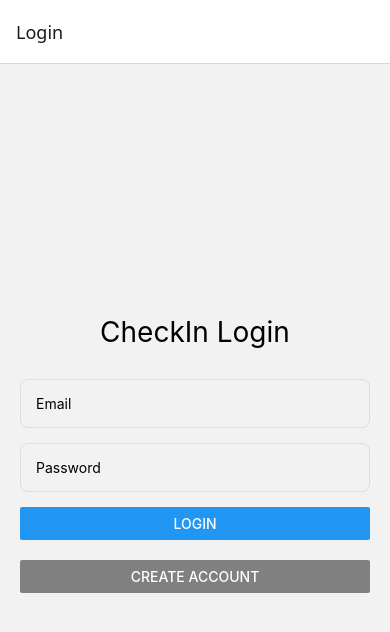
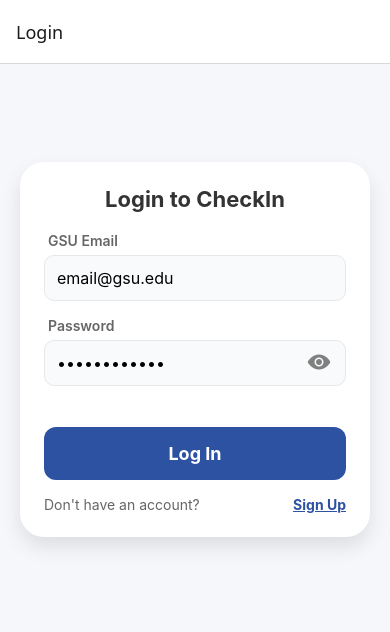
Before and after one commit to Nedimnc/CheckInApp, a React Native app in the folder mobile/: screen /Login in a window 390 px wide. Shown: the top 632 px of the page. Built offline with nearby package versions, Linux system fonts and the light colour scheme; no server answers.

Commit message:
Enhance login and registration screens with improved UI and validation

```diff
--- a/mobile/screens/LoginScreen.js
+++ b/mobile/screens/LoginScreen.js
@@ -1,10 +1,21 @@
 import React, { useState } from 'react';
-import { View, Text, TextInput, Button, StyleSheet, Alert } from 'react-native';
+import { View, Text, Button, StyleSheet, TextInput, TouchableOpacity, ScrollView, KeyboardAvoidingView, Platform, Touchable, Alert } from 'react-native';
+import { SafeAreaView } from 'react-native-safe-area-context';
 import { loginUser } from '../api'; // Import the helper we just made
+import { Ionicons } from '@expo/vector-icons';
 
 export default function LoginScreen({ navigation }) {
   const [email, setEmail] = useState('');
   const [password, setPassword] = useState('');
+  const [isPasswordVisible, setIsPasswordVisible] = useState(false);
+
+  const handleInputChange = (field, value) => {
+    if (field === 'email') {
+      setEmail(value);
+    } else if (field === 'password') {
+      setPassword(value);
+    }
+  }
 
   const handleLogin = async () => {
     try {
@@ -17,46 +28,156 @@
   };
 
   return (
-    <View style={styles.container}>
-      <Text style={styles.title}>CheckIn Login</Text>
-
+    <SafeAreaView style={styles.container}>
+      <KeyboardAvoidingView
+        behavior={Platform.OS === "ios" ? "padding" : "height"}
+        style={{ flex: 1 }}
+      >
+        <ScrollView
+          contentContainerStyle={styles.scrollContent}
+          bounces={false}
+          keyboardShouldPersistTaps="handled"
+        >
+          <View style={styles.card}>
+            <Text style={styles.header}>Login to CheckIn</Text>
+              {/* Login input */}
+              <Text style={styles.label}>GSU Email</Text>
               <TextInput
                 style={styles.input}
-        placeholder="Email"
-        value={email}
-        onChangeText={setEmail}
+                placeholder="email@gsu.edu"
+                keyboardType="email-address"
                 autoCapitalize="none"
+                onChangeText={(val) => handleInputChange('email', val)}
+                value={setEmail.email}
               />
-
+              <Text style={styles.label}>Password</Text>
+            <View style={styles.inputContainer}>
               <TextInput
                 style={styles.input}
-        placeholder="Password"
-        value={password}
-        onChangeText={setPassword}
-        secureTextEntry
+                placeholder="••••••••••••"
+                secureTextEntry={!isPasswordVisible}
+                onChangeText={(val) => handleInputChange('password', val)}
+                value={setPassword.password}
               />
-
-      <Button title="Login" onPress={handleLogin} />
-
-      <View style={{ marginTop: 20 }}>
-        <Button
-          title="Create Account"
-          onPress={() => navigation.navigate('Register')}
+              <TouchableOpacity
+                style={styles.eyeIcon}
+                onPress={() => setIsPasswordVisible(!isPasswordVisible)}
+                >
+                  <Ionicons
+                    name={isPasswordVisible ? 'eye-off' : 'eye'}
+                    size={24}
                     color="gray"
                   />
+              </TouchableOpacity>
+            </View>
+              <TouchableOpacity
+                style={[styles.submitButton, { backgroundColor: '#2D52A2' }]}
+                onPress={handleLogin}
+              >
+                <Text style={styles.submitText}>Log In</Text>
+              </TouchableOpacity>
+              <View style={styles.footerContainer}>
+                <Text style={styles.footer}>Don't have an account? </Text>
+                <TouchableOpacity onPress={() => navigation.navigate('Register')}>
+                  <Text style={styles.signUpText}>Sign Up</Text>
+                </TouchableOpacity>
               </View>
             </View>
+        </ScrollView>
+      </KeyboardAvoidingView>
+    </SafeAreaView>
   );
 }
 
 const styles = StyleSheet.create({
-  container: { flex: 1, padding: 20, justifyContent: 'center' },
-  title: { fontSize: 28, marginBottom: 30, textAlign: 'center' },
+  container: {
+    flex: 1,
+    backgroundColor: '#F5F7FA',
+  },
+  scrollContent: {
+    flexGrow: 1,
+    justifyContent: 'flex-start',
+    paddingTop: '25%',
+    paddingHorizontal: 20,
+    paddingBottom: 40,
+  },
+  card: {
+    backgroundColor: '#FFF',
+    borderRadius: 24,
+    padding: 24,
+    width: '100%',
+    shadowColor: '#000',
+    shadowOffset: { width: 0, height: 10 },
+    shadowOpacity: 0.1,
+    shadowRadius: 20,
+    elevation: 5,
+  },
+  header: {
+    fontSize: 22,
+    fontWeight: 'bold',
+    textAlign: 'center',
+    marginBottom: 20,
+    color: '#333',
+  },
+  icon: {
+    fontSize: 24,
+    marginBottom: 4,
+  },
+  label: {
+    fontSize: 14,
+    fontWeight: '600',
+    color: '#666',
+    marginBottom: 6,
+    marginLeft: 4,
+  },
   input: {
+    flex: 1,
+    backgroundColor: '#F9FAFB',
     borderWidth: 1,
-    borderColor: '#ddd',
-    padding: 15,
+    borderColor: '#E5E7EB',
+    borderRadius: 10,
+    padding: 12,
+    marginBottom: 16,
+    fontSize: 16,
+  },
+  submitButton: {
+    paddingVertical: 16,
+    borderRadius: 12,
+    alignItems: 'center',
+    marginTop: 10,
+  },
+  submitText: {
+    color: '#FFF',
+    fontSize: 18,
+    fontWeight: 'bold',
+  },
+  inputContainer: {
+    flexDirection: 'row',
+    alignItems: 'center',
+    position: 'relative',
+    width: '100%',
     marginBottom: 15,
-    borderRadius: 8
+  },
+  eyeIcon: {
+    position: 'absolute',
+    right: 15,
+    height: '70%',
+    justifyContent: 'top',
+  },
+  footerContainer: {
+    flexDirection: 'row',
+    justifyContent: 'space-between',
+    alignItems: 'center',
+    marginTop: 16,
+  },
+  footer: {
+    textAlign: 'left',
+    color: '#666',
+  },
+  signUpText: {
+    textAlign: 'right',
+    color: '#2D52A2',
+    fontWeight: 'bold',
+    textDecorationLine: 'underline',
   }
 });
--- a/mobile/screens/RegisterScreen.js
+++ b/mobile/screens/RegisterScreen.js
@@ -26,11 +26,19 @@
   };
 
   const handleRegister = async () => {
+    if (!formData.name || !formData.email || !formData.password || !formData.panther_id) {
+      Alert.alert('Error', 'Please fill in all fields');
+      return;
+    }
+    if (!formData.email.endsWith('@gsu.edu') && !formData.email.endsWith('@student.gsu.edu')) {
+      Alert.alert('Error', 'Please use a valid GSU email address');
+      return;
+    }
     try {
       const userData = { ...formData, role };
       const user = await registerUser(userData);
       Alert.alert('Success', `Account created for ${user.name}!`);
-      // Navigate back to the login page (dont go to a new page, go back one page)
+      // Navigate back to the login page
       navigation.goBack();
     } catch (error) {
       Alert.alert('Error', error.message || 'Registration failed');
@@ -42,6 +50,7 @@
       <KeyboardAvoidingView
         behavior={Platform.OS === "ios" ? "padding" : "height"}
         style={{ flex: 1 }}
+        keyboardVerticalOffset={Platform.OS === 'ios' ? 115 : 0}
       >
         <ScrollView
           contentContainerStyle={styles.scrollContent}
@@ -131,7 +140,6 @@
               </TouchableOpacity>
             </View>
           </View>
-
         </ScrollView>
       </KeyboardAvoidingView>
     </SafeAreaView>
@@ -146,9 +154,8 @@
   scrollContent: {
     flexGrow: 1,
     justifyContent: 'flex-start',
-    paddingTop: 40,
+    paddingVertical: 40,
     paddingHorizontal: 20,
-    paddingBottom: 40,
   },
   card: {
     backgroundColor: '#FFF',
```
Lines whose indentation alone changed are shown as unchanged.
